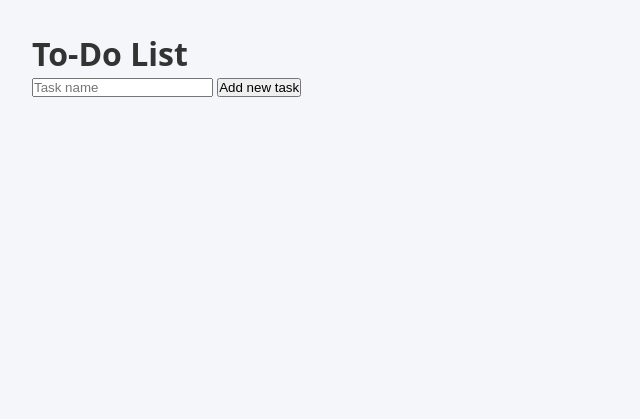
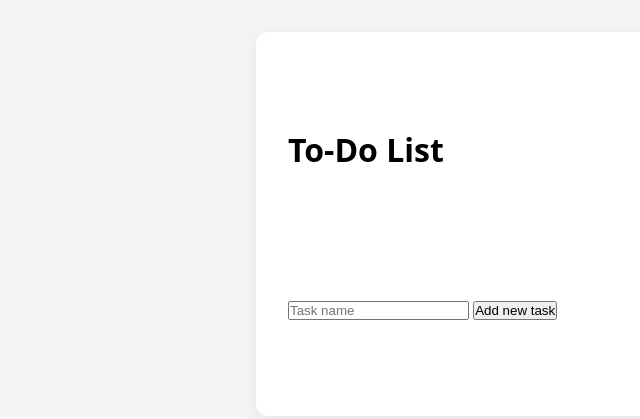
Before and after one commit to williamsteinkedemello-coder/Task2Do, a plain HTML site: page index.html in a window 1280 px wide. Shown: the whole page, without its empty margins (0-640 px from the left). Drawn offline with Linux system fonts and the light colour scheme.

Commit message:
feat: add base stylesheet with layout and container styling

```diff
--- a/assets/css/style.css
+++ b/assets/css/style.css
@@ -1,13 +1,27 @@
-/* Base styles and resets */
 * {
+  padding: 0;
+  margin: 0;
   box-sizing: border-box;
-  margin: 0;
-  padding: 0;
 }
 
 body {
-  font-family: system-ui, -apple-system, sans-serif;
-  background-color: #f4f6fa;
-  color: #333;
+  font-family: system-ui, sans-serif;
+  background: #f5f5f5;
+  margin: 0;
   padding: 2rem;
+  display: flex;
+  justify-content: center;
 }
+
+.container {
+  display: flex;
+  flex-direction: column;
+  justify-content: space-around;
+  width: clamp(500px, 60vw, 800px);
+  aspect-ratio: 2/1;
+  width: min(1200px, calc(100%-1rem));
+  background: white;
+  padding: 2rem;
+  border-radius: 12px;
+  box-shadow: 0 4px 20px rgba(0, 0, 0, 0.08);
+}
```
